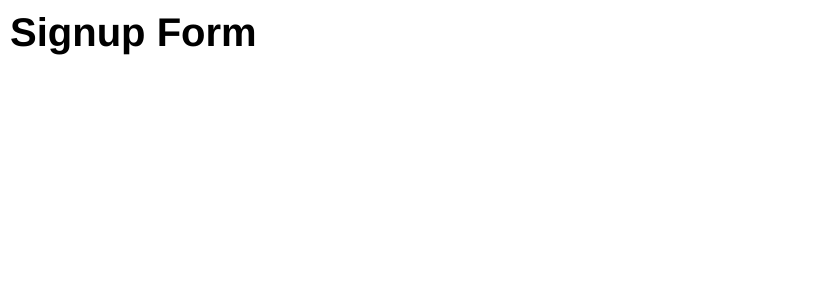
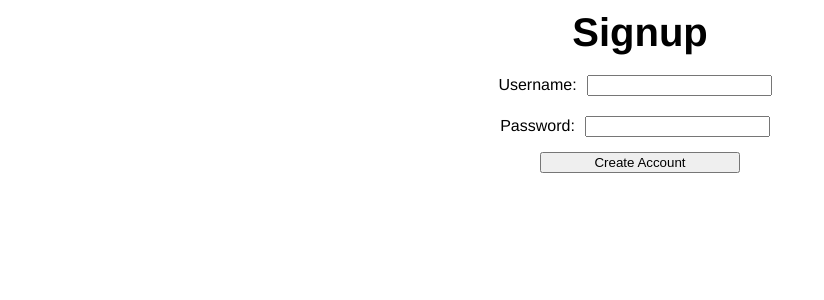
Before and after one commit to sandylcruz/catalog, a React (Create React App) app in the folder app/javascript/: page / in a window 1280 px wide. Shown: the top 300 px of the page, without its empty margins (0-824 px from the left). Built offline with nearby package versions, Linux system fonts and the light colour scheme; the HTML template or start-up script is replaced by a standard one.

Commit message:
Add session errors reducer

```diff
--- a/app/javascript/src/Signup/Signup.js
+++ b/app/javascript/src/Signup/Signup.js
@@ -1,5 +1,28 @@
-import React from 'react';
+import React, { useCallback } from 'react';
 // import { useState } from 'react';
+
+import styled from 'styled-components';
+
+const Button = styled.button`
+  width: 200px;
+  margin: 5px;
+`;
+
+const Input = styled.input`
+  margin: 10px;
+`;
+
+const Label = styled.label``;
+
+const SignupFormDiv = styled.div`
+  text-align: center;
+`;
+
+const StyledForm = styled.form`
+  display: flex;
+  flex-direction: column;
+  align-items: center;
+`;
 
 const Signup = React.memo(() => {
   // const [username, setUsername] = useState('');
@@ -9,15 +32,26 @@ const Signup = React.memo(() => {
   //   setUsername(event.currentTarget.value);
   // });
 
-  console.log('hi');
+  const handleSubmit = useCallback((event) => {
+    console.log(event);
+  }, []);
 
   return (
-    <div>
-      <h1>hi</h1>
-      <form>
-        <h2>Username</h2>
-      </form>
-    </div>
+    <SignupFormDiv>
+      <h1>Signup </h1>
+      <StyledForm onSubmit={handleSubmit}>
+        <Label>
+          Username:
+          <Input type="text" name="username" />
+        </Label>
+
+        <Label>
+          Password:
+          <Input type="text" name="password" />
+        </Label>
+        <Button type="submit">Create Account</Button>
+      </StyledForm>
+    </SignupFormDiv>
   );
 });
 
--- a/app/javascript/src/Signup/SignupContainer.js
+++ b/app/javascript/src/Signup/SignupContainer.js
@@ -1,6 +1,6 @@
 import React from 'react';
 // import { useDispatch } from 'react-redux';
-// import Signup from './Signup';
+import Signup from './Signup';
 
 const SignupContainer = React.memo(() => {
   // const dispatch = useDispatch();
@@ -9,7 +9,7 @@ const SignupContainer = React.memo(() => {
 
   return (
     <div>
-      <h1>Signup Form</h1>
+      <Signup />
     </div>
   );
 });
--- a/app/javascript/src/reducers/rootReducer.js
+++ b/app/javascript/src/reducers/rootReducer.js
@@ -1,4 +1,5 @@
 import { combineReducers } from 'redux';
+import sessionErrorsReducer from './sessionErrorsReducer';
 
 // import entitiesReducer from './entitiesReducer';
 import sessionReducer from './sessionReducer';
@@ -6,4 +7,5 @@ import sessionReducer from './sessionReducer';
 export default combineReducers({
   // entities: entitiesReducer,
   session: sessionReducer,
+  errors: sessionErrorsReducer,
 });
--- /dev/null
+++ b/app/javascript/src/reducers/sessionErrorsReducer.js
@@ -0,0 +1,23 @@
+import {
+  RECEIVE_CURRENT_USER,
+  RECEIVE_ERRORS,
+} from '../actions/sessionActions';
+
+// eslint-disable-next-line no-underscore-dangle
+const defaultState = [];
+
+const sessionErrorsReducer = (state = defaultState, action) => {
+  Object.freeze(state);
+  switch (action.type) {
+    case RECEIVE_ERRORS:
+      return action.errors;
+    case RECEIVE_CURRENT_USER:
+      return defaultState;
+    // case CLEAR_ERRORS:
+    //   return defaultState;
+    default:
+      return state;
+  }
+};
+
+export default sessionErrorsReducer;
--- a/app/javascript/src/reducers/sessionReducer.js
+++ b/app/javascript/src/reducers/sessionReducer.js
@@ -4,7 +4,7 @@ import {
 } from '../actions/sessionActions';
 
 const defaultState = {
-  current_user: null,
+  id: null,
 };
 
 const sessionReducer = (state = defaultState, action) => {
```
